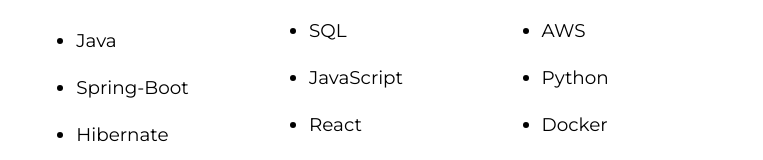
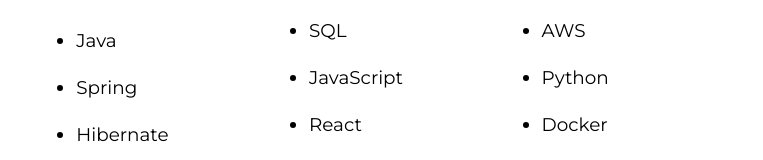
Before and after one commit to lisandromarina/my-portal, an Angular app: page / in a window 1280 px wide. Shown: the part 2457-2617 px from the top of the page, without its empty margins (248-1011 px from the left). Built offline with nearby package versions, Linux system fonts and the light colour scheme.

Commit message:
change spring-boot for spring in cv ppage

```diff
--- a/src/app/pages/cv/cv.component.ts
+++ b/src/app/pages/cv/cv.component.ts
@@ -50,7 +50,7 @@
 
   technicalKnowledge: string[] = [
     'Java',
-    'Spring-Boot',
+    'Spring',
     'Hibernate',
     'SQL',
     'JavaScript',
```
